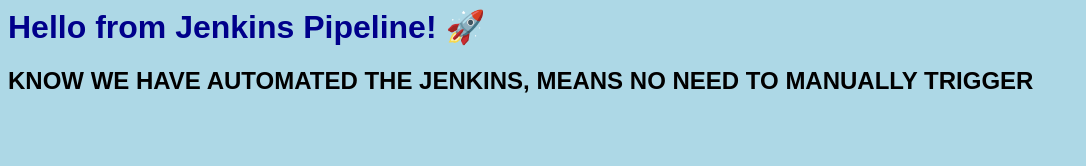
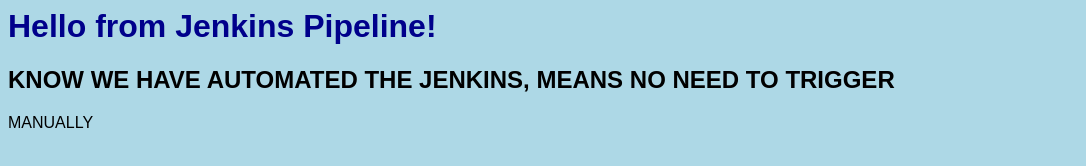
Before and after one commit to Naman1801gusain/jenkins-s3-demo, a plain HTML site: page index.html in a window 1280 px wide. Shown: the whole page, without its empty margins (0-1086 px from the left). Drawn offline with Linux system fonts and the light colour scheme.

Commit message:
Update index.html

```diff
--- a/index.html
+++ b/index.html
@@ -1,3 +1,3 @@
 <head><link rel="stylesheet" href="style.css"></head>
-<h1>Hello from Jenkins Pipeline! 🚀</h1>
-<h2> KNOW WE HAVE AUTOMATED THE JENKINS, MEANS NO NEED TO MANUALLY TRIGGER </h2>
+<h1>Hello from Jenkins Pipeline!</h1>
+<h2> KNOW WE HAVE AUTOMATED THE JENKINS, MEANS NO NEED TO TRIGGER </h2> MANUALLY
```
